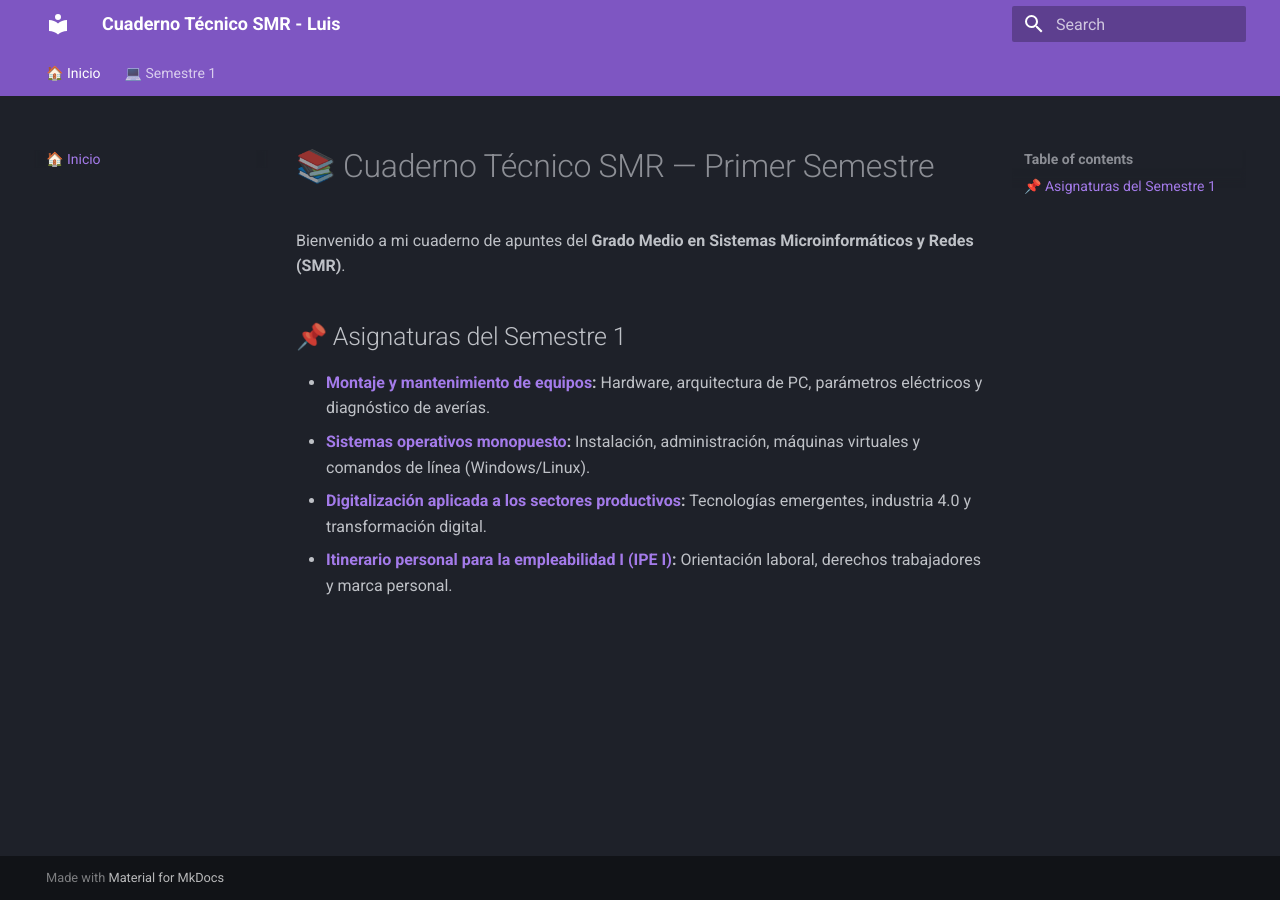
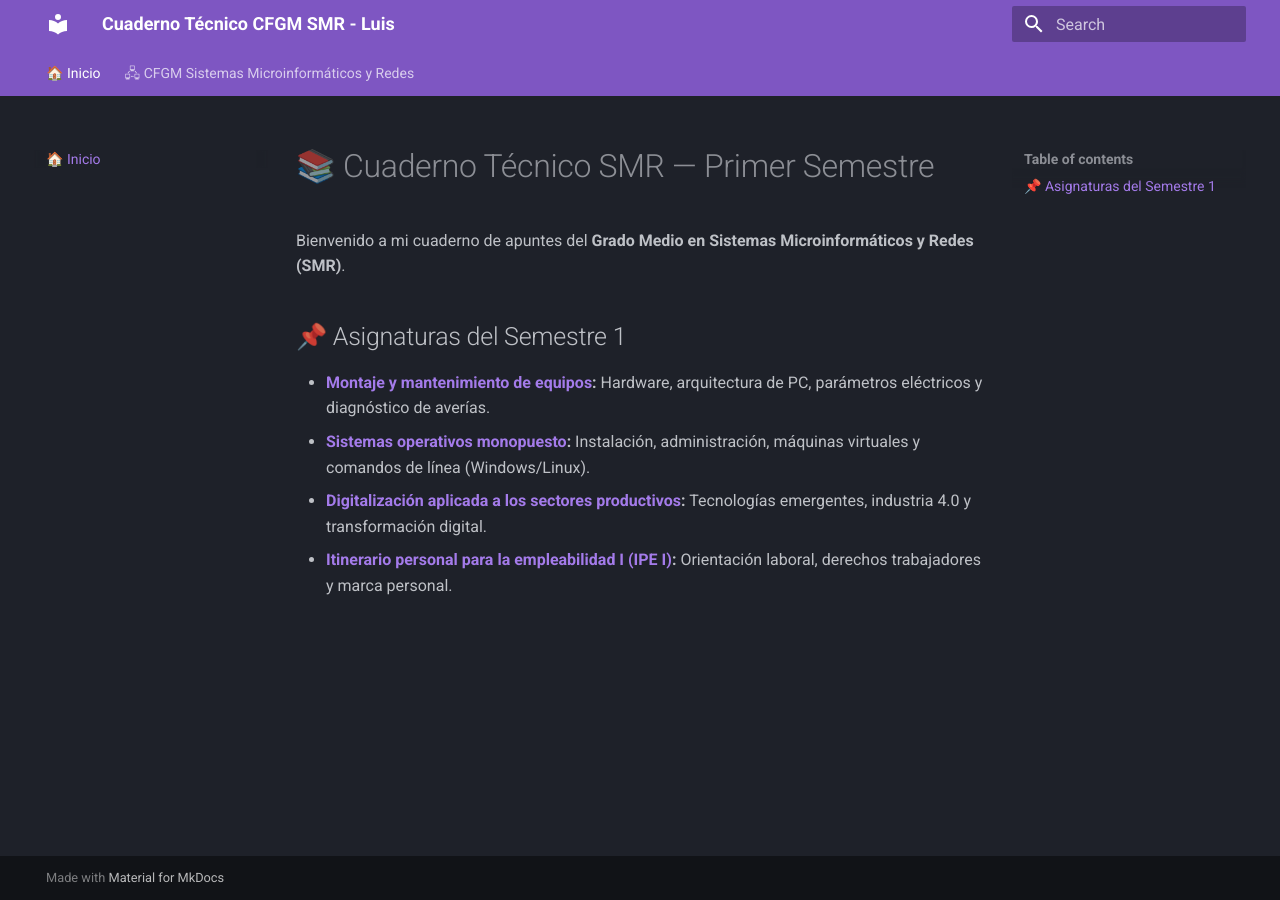
Before and after one commit to Beamspark/SMR-Apuntes, an MkDocs documentation site: the page built from docs/index.md, in a window 1280 px wide. Built offline with MkDocs 1.6.1 and Material for MkDocs 9.7.7, drawn with Linux system fonts in a browser that asks for light colours.

Commit message:
Update mkdocs.yml

```diff
--- a/mkdocs.yml
+++ b/mkdocs.yml
@@ -1,5 +1,5 @@
-site_name: Cuaderno Técnico SMR - Luis
-site_description: Apuntes y documentación técnica del Grado Medio en Sistemas Microinformáticos y Redes.
+site_name: Cuaderno Técnico CFGM SMR - Luis
+site_description: Apuntes y documentación técnica del Ciclo Formativo de Grado Medio en Sistemas Microinformáticos y Redes.
 site_author: Luis
 
 theme:
@@ -33,7 +33,7 @@ extra_javascript:
 
 nav:
   - 🏠 Inicio: index.md
-  - 💻 Semestre 1:
+  - 🖧 CFGM Sistemas Microinformáticos y Redes:
       - 🛠️ Montaje y Mantenimiento de Equipos:
           - smr/montaje/index.md
           - "📚 Temario Teórico":
```
